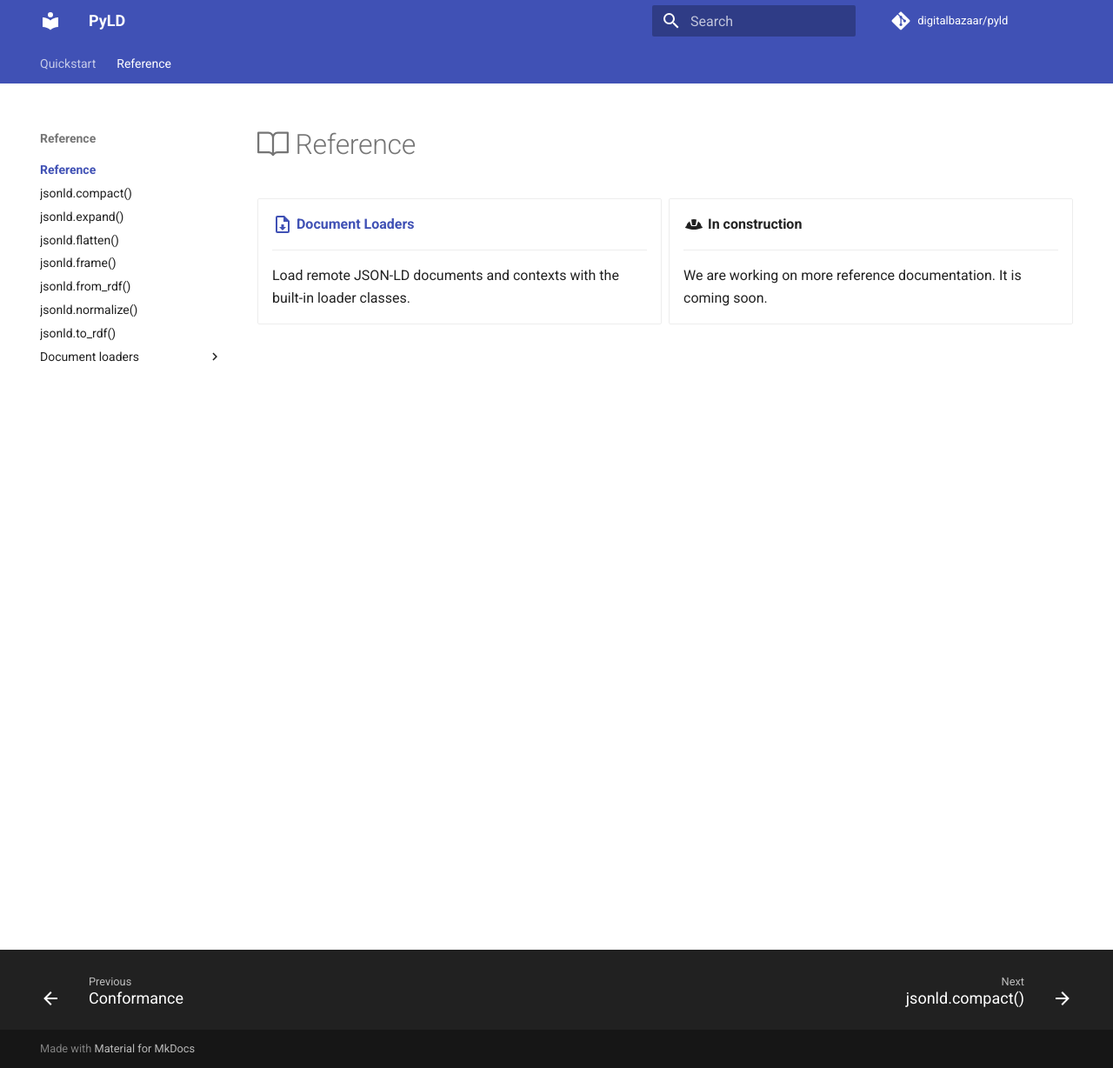
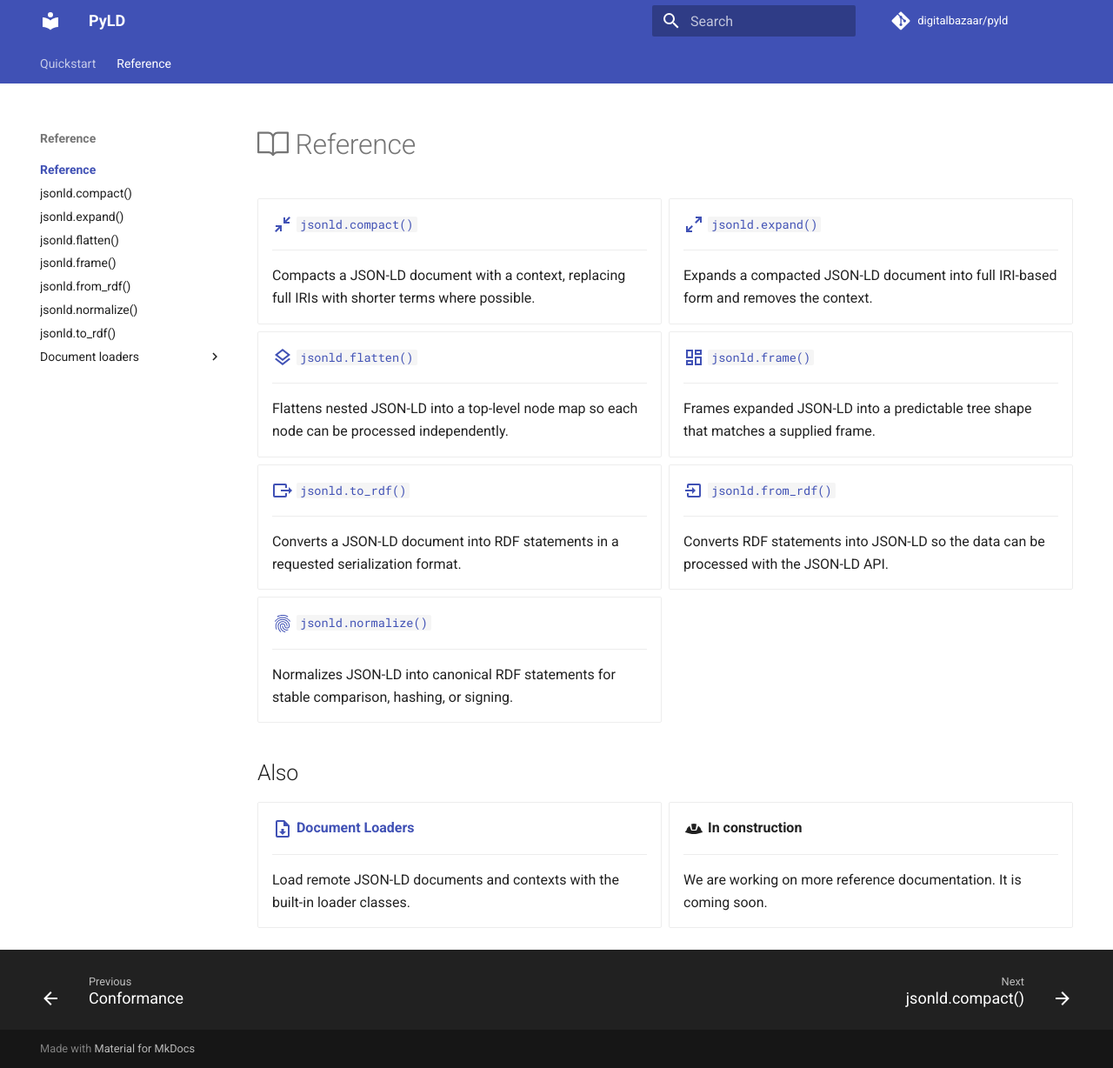
Before and after one commit to digitalbazaar/pyld, an MkDocs documentation site: the page built from docs/reference/index.md, in a window 1280 px wide and 1228 px high. Shown: the whole window at 87% size. Built offline with MkDocs 1.6.1 and Material for MkDocs 9.7.7, drawn with Linux system fonts in a browser that asks for light colours; comment, search, counter and statistics services are not loaded.

Commit message:
Add API function cards to reference index

```diff
--- a/docs/reference/index.md
+++ b/docs/reference/index.md
@@ -3,6 +3,61 @@ hide: [toc]
 ---
 
 # :octicons-book-24: Reference
+
+<div class="grid cards" markdown>
+
+-   [:material-arrow-collapse:{ .lg .middle } `jsonld.compact()`](compact.md)
+
+    ---
+
+    Compacts a JSON-LD document with a context, replacing full IRIs with shorter
+    terms where possible.
+
+-   [:material-arrow-expand:{ .lg .middle } `jsonld.expand()`](expand.md)
+
+    ---
+
+    Expands a compacted JSON-LD document into full IRI-based form and removes the
+    context.
+
+-   [:material-layers-outline:{ .lg .middle } `jsonld.flatten()`](flatten.md)
+
+    ---
+
+    Flattens nested JSON-LD into a top-level node map so each node can be processed
+    independently.
+
+-   [:material-view-dashboard-outline:{ .lg .middle } `jsonld.frame()`](frame.md)
+
+    ---
+
+    Frames expanded JSON-LD into a predictable tree shape that matches a supplied
+    frame.
+
+-   [:material-export:{ .lg .middle } `jsonld.to_rdf()`](to_rdf.md)
+
+    ---
+
+    Converts a JSON-LD document into RDF statements in a requested serialization
+    format.
+
+-   [:material-import:{ .lg .middle } `jsonld.from_rdf()`](from_rdf.md)
+
+    ---
+
+    Converts RDF statements into JSON-LD so the data can be processed with the
+    JSON-LD API.
+
+-   [:material-fingerprint:{ .lg .middle } `jsonld.normalize()`](normalize.md)
+
+    ---
+
+    Normalizes JSON-LD into canonical RDF statements for stable comparison,
+    hashing, or signing.
+
+</div>
+
+## Also
 
 <div class="grid cards" markdown>
 
```
